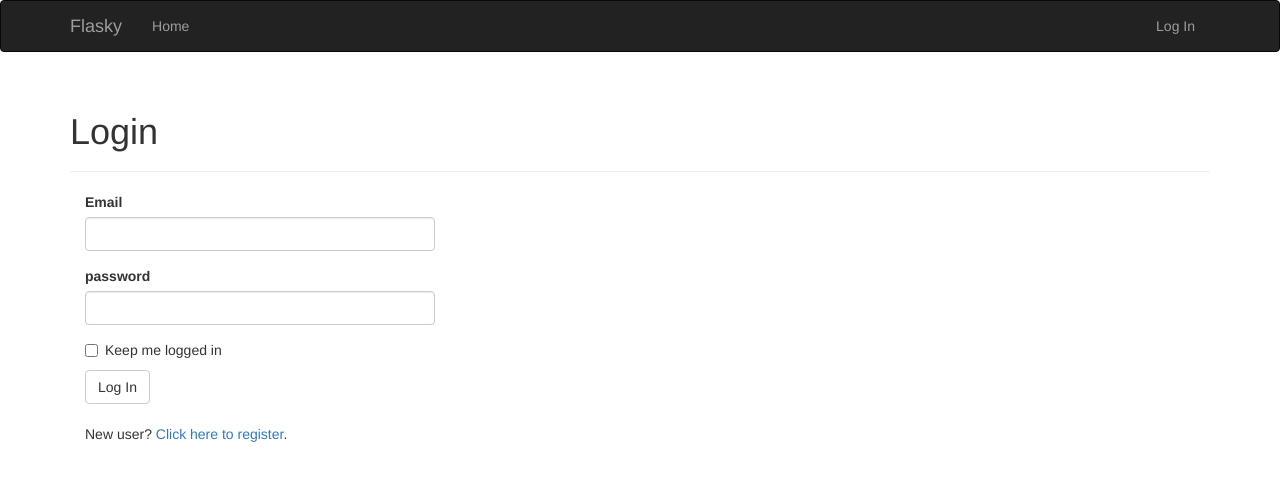
After one commit to Runnyu/flask, a Flask app: page /auth/ in a window 1280 px wide. The commit adds this page. Shown: the top 481 px of the page. Run offline with Flask 2, Linux system fonts and the light colour scheme; some libraries are stand-ins or nearby versions.

Commit message:
imp auth module

```diff
--- /dev/null
+++ b/app/auth/__init__.py
@@ -0,0 +1,5 @@
+from flask import Blueprint
+
+auth = Blueprint('auth', __name__)
+
+from . import views
--- /dev/null
+++ b/app/auth/forms.py
@@ -0,0 +1,41 @@
+from flask_wtf import FlaskForm
+from wtforms import StringField, PasswordField, BooleanField, SubmitField
+from wtforms.validators import DataRequired, Length, Email, Regexp, EqualTo
+from wtforms import ValidationError
+from ..models import User
+
+
+class LoginForm(FlaskForm):
+    email = StringField('Email', validators=[DataRequired(), Length(1, 64),
+                                             Email()])
+    password = PasswordField('password', validators=[DataRequired()])
+    remember_me = BooleanField('Keep me logged in')
+    submit = SubmitField('Log In')
+
+class RegistrationForm(FlaskForm):
+    email = StringField('Email', validators=[DataRequired(), Length(1, 64),
+                                             Email()])
+    username = StringField('Username', validators=[
+        DataRequired(), Length(1, 64), Regexp('^[A-Za-z][A-Za-z0-9.]*$', 0,
+                                              'Usernames must have only letters, '
+                                              'numbers, dots or underscores')])
+    password = PasswordField('Password', validators=[
+        DataRequired(), EqualTo('password2', message='Passwords must match.')])
+    password2 = PasswordField('Confirm password', validators=[DataRequired()])
+    submit = SubmitField('Register')
+
+    def validate_email(self, field):
+        if User.query.filter_by(email=field.data).first():
+            raise ValidationError('Email already registered.')
+
+    def validate_username(self, field):
+        if User.query.filter_by(username=field.data).first():
+            raise ValidationError('Username already in use.')
+
+class ChangePasswordForm(FlaskForm):
+    old_password = PasswordField('Old password', validators=[DataRequired()])
+    password = PasswordField('New password', validators=[
+        DataRequired(), EqualTo('password2', message='Passwords must match.')])
+    password2 = PasswordField('Confirm new password',
+                              validators=[DataRequired()])
+    submit = SubmitField('Update Password')
--- /dev/null
+++ b/app/auth/views.py
@@ -0,0 +1,94 @@
+from flask import render_template, redirect, request, url_for, flash
+from flask_login import login_user, logout_user, login_required, current_user
+
+from . import auth
+from .. import db
+from ..models import User
+from ..email import send_email
+from .forms import LoginForm, RegistrationForm, ChangePasswordForm
+
+@auth.route('/', methods=['GET', 'POST'])
+def login():
+    form = LoginForm()
+    if form.validate_on_submit():
+        user = User.query.filter_by(email=form.email.data).first()
+        if user is not None and user.verify_password(form.password.data):
+            login_user(user, form.remember_me.data)
+            next = request.args.get('next')
+            if next is None or not next.startswith('/'):
+                next = url_for('main.index')
+            return redirect(next)
+        flash('Invalid username or passowrd.')
+    return render_template('auth/login.html', form=form)
+
+@auth.route('/logout')
+@login_required
+def logout():
+    logout_user()
+    flash('You have been logged out.')
+    return redirect(url_for('main.index'))
+
+@auth.route('/register', methods=['GET', 'POST'])
+def register():
+    form = RegistrationForm()
+    if form.validate_on_submit():
+        user = User(email=form.email.data,
+                    username=form.username.data,
+                    password=form.password.data)
+        db.session.add(user)
+        db.session.commit()
+        token = user.generate_confirmation_token()
+        send_email(user.email, 'Confirm Your Account',
+                   'auth/email/confirm', user=user, token=token)
+        flash('A confirmation email has been sent to you by email.')
+        return redirect(url_for('main.index'))
+    return render_template('auth/register.html', form=form)
+
+@auth.route('/confirm/<token>')
+@login_required
+def confirm(token):
+    if current_user.confirmed:
+        return redirect(url_for('main.index'))
+    if current_user.confirm(token):
+        flash('You have confirmed your account. Thanks!')
+    else:
+        flash('The confirmation link is invalid or has expired.')
+    return redirect(url_for('main.index'))
+
+@auth.before_app_request
+def before_request():
+    if current_user.is_authenticated \
+          and not current_user.confirmed \
+          and request.endpoint[:5] != 'auth.' \
+          and request.endpoint != 'static':
+        return redirect(url_for('auth.unconfirmed'))
+
+@auth.route('/unconfirmed')
+def unconfirmed():
+    if current_user.is_anonymous or current_user.confirmed:
+        return rediect(url_for('main.index'))
+    return render_template('auth/unconfirmed.html')
+
+@auth.route('/confirm')
+@login_required
+def resend_confirmation():
+    token = current_user.generate_confirmation_token()
+    send_email(current_user.email, 'Confirm Your Account',
+            'auth/email/confirm', user=current_user, token=token)
+    flash('A confirmation email has been sent to you by email.')
+    return redirect(url_for('main.index'))
+
+@auth.route('/change-password', methods=['GET', 'POST'])
+@login_required
+def change_password():
+    form = ChangePasswordForm()
+    if form.validate_on_submit():
+        if current_user.verify_password(form.old_password.data):
+            current_user.password = form.password.data
+            db.session.add(current_user)
+            db.session.commit()
+            flash('Your password has been updated.')
+            return redirect(url_for('main.index'))
+        else:
+            flash('Invalid password.')
+    return render_template("auth/change_password.html", form=form)
--- /dev/null
+++ b/app/templates/auth/login.html
@@ -0,0 +1,15 @@
+{% extends "base.html" %}
+{% import "bootstrap/wtf.html" as wtf %}
+
+{% block title %}Flasky - Login{% endblock %}
+
+{% block page_content %}
+<div class="page-header">
+    <h1>Login</h1>
+</div>
+<div class="col-md-4">
+    {{ wtf.quick_form(form) }}
+    <br>
+    <p>New user? <a href="{{ url_for('auth.register') }}">Click here to register</a>.</p>
+</div>
+{% endblock %}
--- a/app/templates/base.html
+++ b/app/templates/base.html
@@ -1,16 +1,16 @@
 {% extends "bootstrap/base.html" %}
 
-{% block title %}Flask{% endblock %}
+{% block title %}Flasky{% endblock %}
 
 {% block head %}
 {{ super() }}
-<link rel = "shortcut icon" href="{{ url_for('static', filename='favicon.ico') }}", type="image/x-icon">
-<link rel = "icon" href="{{ url_for('static', filename='favicon.ico') }}" type="image/x-icon">
+<link rel="shortcut icon" href="{{ url_for('static', filename='favicon.ico') }}" type="image/x-icon">
+<link rel="icon" href="{{ url_for('static', filename='favicon.ico') }}" type="image/x-icon">
 {% endblock %}
 
 {% block navbar %}
 <div class="navbar navbar-inverse" role="navigation">
-    <div class = "container">
+    <div class="container">
         <div class="navbar-header">
             <button type="button" class="navbar-toggle" data-toggle="collapse" data-target=".navbar-collapse">
                 <span class="sr-only">Toggle navigation</span>
@@ -18,7 +18,25 @@
                 <span class="icon-bar"></span>
                 <span class="icon-bar"></span>
             </button>
-            <a class="navbar-brand" href="/">Home</a>
+            <a class="navbar-brand" href="{{ url_for('main.index') }}">Flasky</a>
+        </div>
+        <div class="navbar-collapse collapse">
+            <ul class="nav navbar-nav">
+                <li><a href="{{ url_for('main.index') }}">Home</a></li>
+            </ul>
+            <ul class="nav navbar-nav navbar-right">
+                {% if current_user.is_authenticated %}
+                <li class="dropdown">
+                    <a href="#" class="dropdown-toggle" data-toggle="dropdown">Account <b class="caret"></b></a>
+                    <ul class="dropdown-menu">
+                        <li><a href="{{ url_for('auth.change_password') }}">Change Password</a></li>
+                        <li><a href="{{ url_for('auth.logout') }}">Log Out</a></li>
+                    </ul>
+                </li>
+                {% else %}
+                <li><a href="{{ url_for('auth.login') }}">Log In</a></li>
+                {% endif %}
+            </ul>
         </div>
     </div>
 </div>
@@ -28,7 +46,7 @@
 <div class="container">
     {% for message in get_flashed_messages() %}
     <div class="alert alert-warning">
-        <button type="button", class="close" data-dismiss="alert">&times;</button>
+        <button type="button" class="close" data-dismiss="alert">&times;</button>
         {{ message }}
     </div>
     {% endfor %}
```
Also changed, not shown: app/__init__.py (+9 -0 lines), app/main/views.py (+1 -18 lines), app/models.py (+45 -2 lines), app/templates/auth/change_password.html (added, +13 -0 lines), app/templates/auth/email/confirm.html (added, +8 -0 lines), app/templates/auth/email/confirm.txt (added, +8 -0 lines), app/templates/auth/register.html (added, +13 -0 lines), app/templates/auth/unconfirmed.html (added, +20 -0 lines), app/templates/index.html (+1 -8 lines), hello.py (deleted, +0 -32 lines), manage.py (+11 -0 lines), tests/test_basics.py (+2 -2 lines), tests/test_user_model.py (added, +22 -0 lines).
